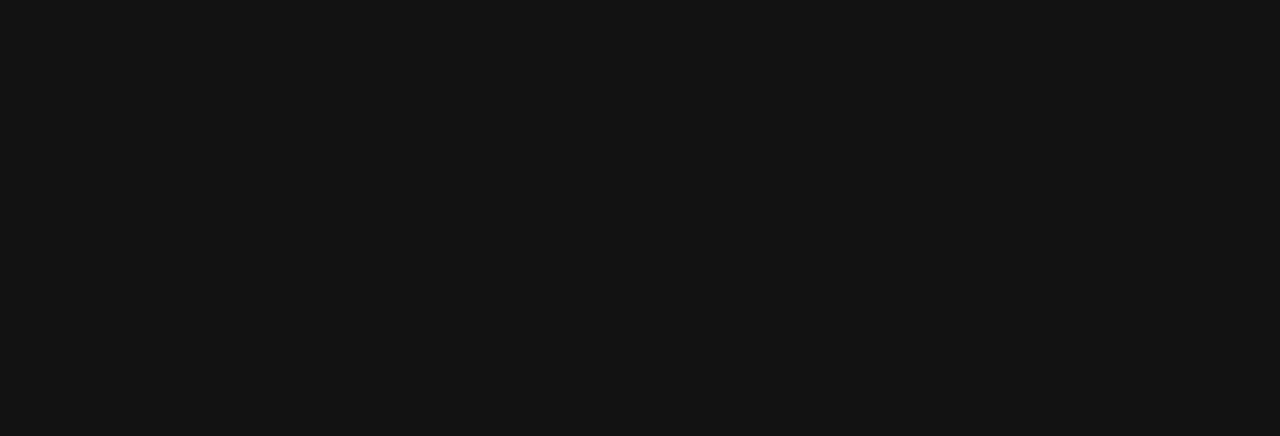
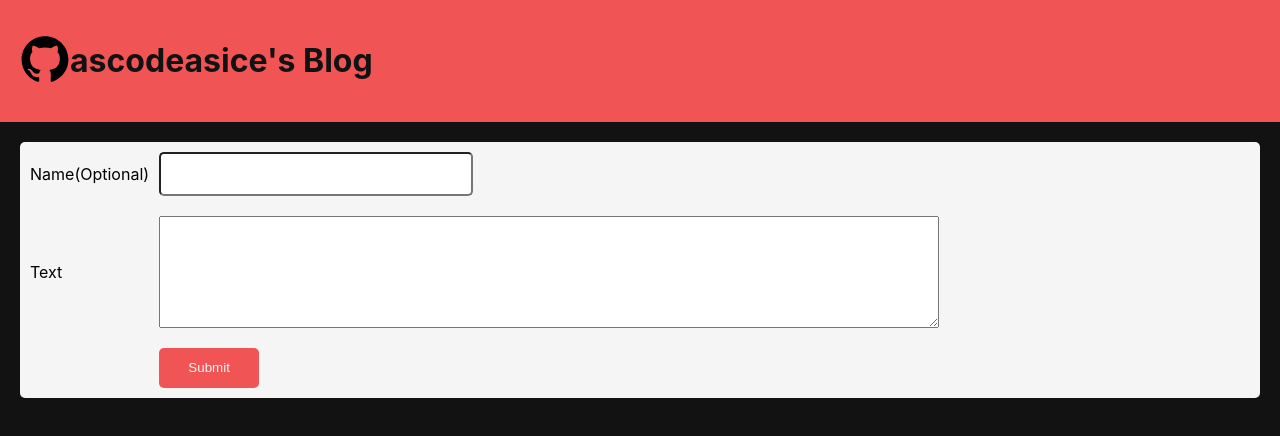
Before and after one commit to ascodeasice/blog-viewer, a React (Create React App) app: page /posts/1/comments in a window 1280 px wide. Before the commit this address had no page. Shown: the top 436 px of the page. Built offline with nearby package versions, Linux system fonts and the light colour scheme.

Commit message:
Finish create comment form

```diff
--- a/package.json
+++ b/package.json
@@ -6,6 +6,7 @@
     "@testing-library/jest-dom": "^5.16.5",
     "@testing-library/react": "^13.4.0",
     "@testing-library/user-event": "^13.5.0",
+    "luxon": "^3.2.1",
     "react": "^18.2.0",
     "react-dom": "^18.2.0",
     "react-router-dom": "^6.7.0",
--- a/src/RouteSwitch.js
+++ b/src/RouteSwitch.js
@@ -2,6 +2,7 @@
 import App from "./App";
 import UserPage from "./components/pages/UserPage";
 import PostPage from "./components/pages/PostPage";
+import CreateCommentPage from "./components/pages/CreateCommentPage";
 
 const RouteSwitch = () => {
     return (
@@ -10,6 +11,7 @@
                 <Route path="/" element={<App />} />
                 <Route path="/users/:userId" element={<UserPage />} />
                 <Route path="/posts/:postId" element={<PostPage />} />
+                <Route path="/posts/:postId/comments" element={<CreateCommentPage />} />
             </Routes>
         </BrowserRouter>
     );
--- a/src/components/CommentBlock.js
+++ b/src/components/CommentBlock.js
@@ -1,8 +1,15 @@
+const { DateTime } = require("luxon");
+
 const CommentBlock = ({ comment }) => {
+    const formatTime = (date) => {
+        return DateTime.fromJSDate(new Date(date)).toFormat("yyyy/MM/dd, HH:mm");
+    }
+
     return (
         <div className="commentBlock">
             <p className="authorName">{comment == null ? "Loading" : comment.authorName ? comment.authorName : "anonymous"}</p>
             <p className="text">{comment == null ? "Loading" : comment.text}</p>
+            <p className="commentTime">{comment == null ? "Loading" : formatTime(comment.createdAt)}</p>
         </div>
     );
 }
--- /dev/null
+++ b/src/components/pages/CreateCommentPage.js
@@ -0,0 +1,74 @@
+import Header from "../Header";
+import { useState } from "react";
+import { useParams } from "react-router-dom";
+const uniqid = require("uniqid");
+
+const CreateCommentPage = () => {
+    const [authorName, setAuthorName] = useState("");
+    const [text, setText] = useState("");
+    const [created, setCreated] = useState(false);
+    const [errors, setErrors] = useState([]);
+    const { postId } = useParams();
+
+    const onChangeName = (event) => {
+        setAuthorName(event.target.value);
+    }
+
+    const onChangeText = (event) => {
+        setText(event.target.value);
+    }
+
+    const createComment = () => {
+        const body = {
+            authorName: authorName,
+            text: text,
+        };
+
+        fetch(`https://blog-api-ascodeasice.up.railway.app/posts/${postId}/comments`, {
+            method: 'POST',
+            mode: 'cors',
+            headers: {
+                "Content-Type": "application/json",
+            },
+            body: JSON.stringify(body),
+        }).then(response => response.json())
+            .then(response => {
+                if (Array.isArray(response)) {
+                    // not valid data
+                    setErrors(response);
+                    return;
+                } else {
+                    setCreated(true);
+                }
+            })
+    }
+
+    if (created) {
+        return (
+            <>
+                <Header />
+                <p className="noteText">Comment Created</p>
+                <a href={`/posts/${postId}`}><button className="linkButton">Go to Post</button></a>
+                <a href={`/`}><button className="linkButton">Home Page</button></a>
+            </>
+        );
+    } else {
+        return (
+            <>
+                <Header />
+                <div className="commentForm">
+                    <label htmlFor="authorName" placeholder="anonymous">Name(Optional)</label>
+                    <input id="authorName" onChange={onChangeName} type="text" />
+                    <label htmlFor="commentText">Text</label>
+                    <textarea onChange={onChangeText} />
+                    <button className="submitButton linkButton" onClick={createComment}>Submit</button>
+                </div>
+                <ul>
+                    {errors.map(error => <li className="errorMessage" key={uniqid()}>{error.msg}</li>)}
+                </ul>
+            </>
+        );
+    }
+}
+
+export default CreateCommentPage;
--- a/src/components/pages/PostPage.js
+++ b/src/components/pages/PostPage.js
@@ -17,7 +17,11 @@
 
         fetch(`https://blog-api-ascodeasice.up.railway.app/posts/${postId}/comments`)
             .then(response => response.json())
-            .then(response => setComments(response));
+            .then(response => {
+                // sort by creation time
+                response.sort((a, b) => new Date(b.createdAt) - new Date(a.createdAt));
+                setComments(response);
+            })
     }, []);
 
 
--- a/src/index.css
+++ b/src/index.css
@@ -155,3 +155,50 @@
   white-space: break-spaces;
   line-height: 20px;
 }
+
+.noteText {
+  margin-left: 30px;
+  color: var(--white);
+  font-size: 20px;
+}
+
+.commentForm {
+  background-color: var(--white);
+  display: grid;
+  grid-template-columns: min-content min-content;
+  grid-auto-rows: min-content;
+  row-gap: 20px;
+  column-gap: 10px;
+  align-items: center;
+  margin: 20px;
+  padding: 10px;
+  border-radius: 5px;
+}
+
+.commentForm>input {
+  width: 300px;
+  height: 30px;
+  border-radius: 5px;
+  padding: 5px;
+  font-size: 15px;
+}
+
+.commentForm>textarea {
+  width: max(280px, 60vw);
+  padding: 5px;
+  height: 100px;
+  resize: vertical;
+}
+
+.commentForm>.submitButton {
+  grid-column: 2/-1;
+  margin: 0;
+}
+
+.errorMessage {
+  color: var(--red);
+}
+
+.commentBlock>.commentTime {
+  font-size: 12px;
+}
```
Also changed, not shown: 1 other file (tests, documents, lock files or other folders).
